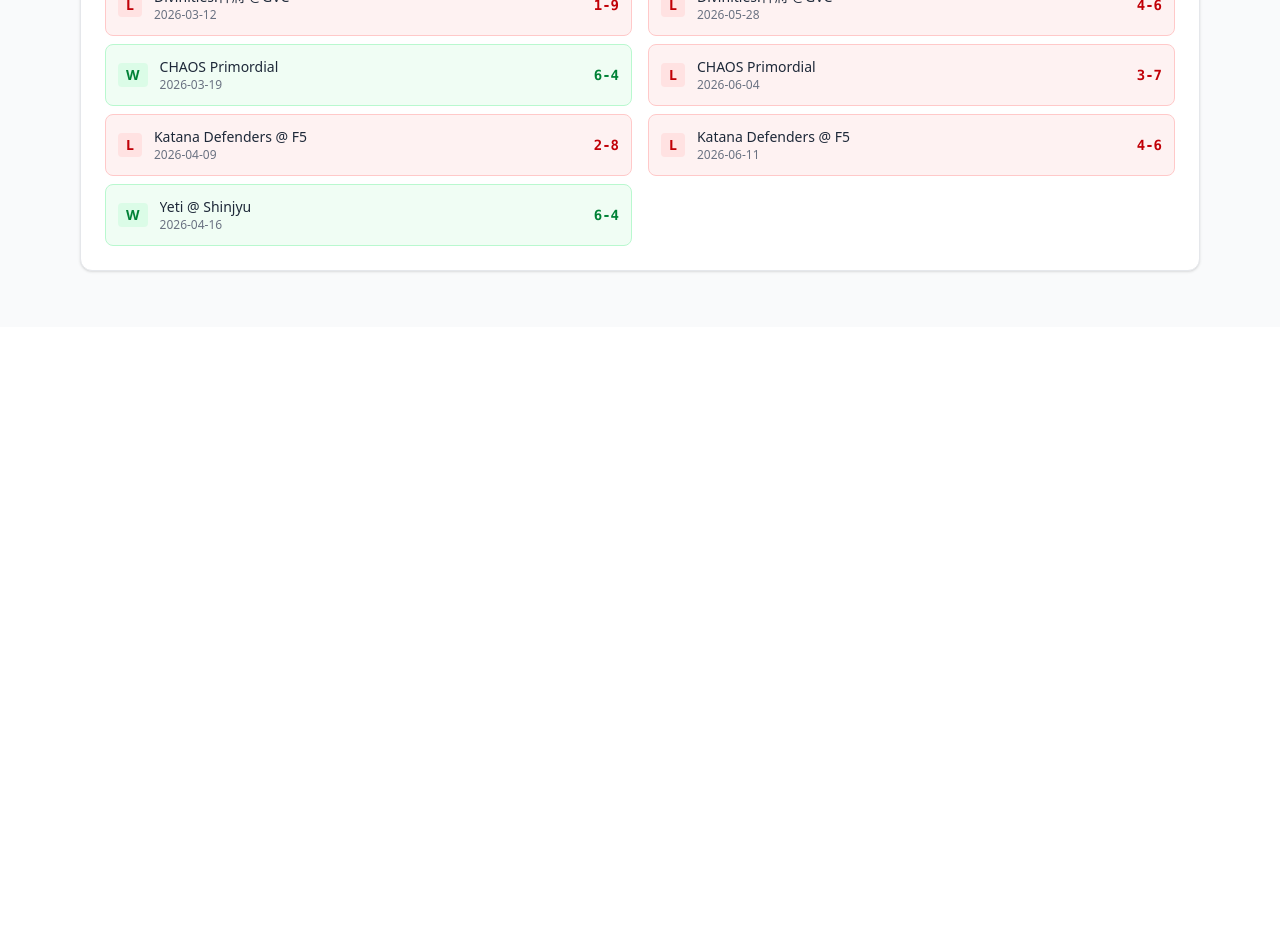
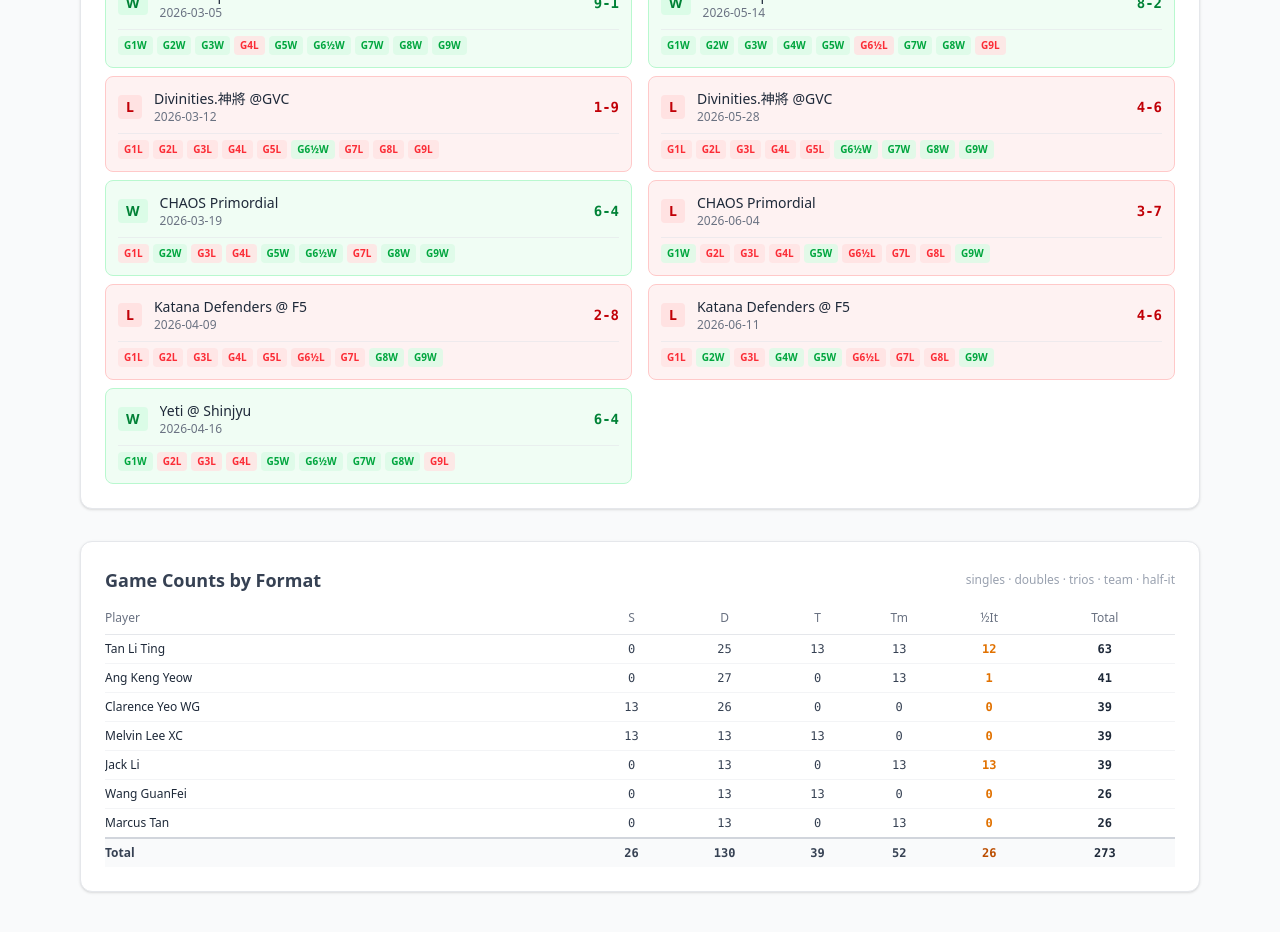
Before and after one commit to angkengyeow/thirstdayatdb, a React (Vite) app in the folder thirstdayatdb/: page / in a window 1280 px wide. Shown: the part 1440-2372 px from the top of the page. Before the commit the page ends 1767 px from the top, so only its background shows below. Built offline with nearby package versions, Linux system fonts and the light colour scheme; no server answers.

Commit message:
Bud run changes (2026-06-13T10:07:56.491Z)

```diff
--- a/thirstdayatdb/src/pages/DashboardPage.tsx
+++ b/thirstdayatdb/src/pages/DashboardPage.tsx
@@ -2,8 +2,9 @@ import { useState, useEffect, useCallback } from 'react';
 import {
   getPlayerDashboardStats, getSessions, hasData, clearAllData,
   populateFromLiveData, updateFromLiveData, getTeamStanding,
-  getUpcomingSessions, buildResponseLink,
+  getUpcomingSessions, buildResponseLink, getGamePerformancesForSession,
 } from '../store';
+import type { GameFormat } from '../types';
 import { seedDemoData } from '../seed';
 import { fetchLiveData } from '../scraper';
 
@@ -110,8 +111,19 @@ export default function DashboardPage() {
     const noteParts = s.notes?.match(/(vs|@)\s+(.+?)\s+\((W|L)\s+(\d+)-(\d+)\)/);
     const opponent = noteParts?.[2] || s.notes || '';
     const score = noteParts ? `${noteParts[4]}-${noteParts[5]}` : '';
+
+    // Per-game breakdown from store
+    const sessionGames = getGamePerformancesForSession(s.id);
+    const gameMap = new Map<number, { won: boolean; format: string }>();
+    for (const g of sessionGames) {
+      const existing = gameMap.get(g.gameId);
+      if (!existing) gameMap.set(g.gameId, { won: g.won, format: g.format });
+    }
+    const gameIds = Array.from(gameMap.keys()).sort((a, b) => a - b);
+
     return (
-      <div className={`flex items-center justify-between p-3 rounded-lg border ${isWin ? 'border-green-200 bg-green-50' : 'border-red-200 bg-red-50'}`}>
+      <div className={`p-3 rounded-lg border ${isWin ? 'border-green-200 bg-green-50' : 'border-red-200 bg-red-50'}`}>
+        <div className="flex items-center justify-between mb-2">
           <div className="flex items-center gap-3 min-w-0">
             <span className={`text-sm font-bold px-2 py-0.5 rounded shrink-0 ${isWin ? 'text-green-700 bg-green-100' : 'text-red-700 bg-red-100'}`}>
               {isWin ? 'W' : 'L'}
@@ -125,6 +137,28 @@ export default function DashboardPage() {
             <span className={`text-sm font-bold font-mono shrink-0 ${isWin ? 'text-green-700' : 'text-red-700'}`}>
               {score}
             </span>
+          )}
+        </div>
+        {gameIds.length > 0 && (
+          <div className="flex flex-wrap gap-1 mt-1.5 pt-1.5 border-t border-gray-200/60">
+            {gameIds.map(gid => {
+              const g = gameMap.get(gid)!;
+              const isHalfIt = g.format === 'half-it';
+              return (
+                <span
+                  key={gid}
+                  className={`text-[10px] font-semibold px-1.5 py-0.5 rounded ${
+                    g.won
+                      ? 'text-green-600 bg-green-100/80'
+                      : 'text-red-500 bg-red-100/80'
+                  }`}
+                  title={g.format}
+                >
+                  G{gid}{isHalfIt ? '½' : ''}{g.won ? 'W' : 'L'}
+                </span>
+              );
+            })}
+          </div>
         )}
       </div>
     );
@@ -351,6 +385,9 @@ export default function DashboardPage() {
         </div>
       )}
 
+      {/* Per-Format Game Counts */}
+      {players.length > 0 && <GameFormatTotals players={players} matchSessions={matchSessions} refresh={refreshKey} />}
+
       </div>
   );
 }
@@ -380,3 +417,99 @@ function TrendArrow({ dir }: { dir: 'up' | 'down' | 'same' }) {
   if (dir === 'down') return <span className="text-red-500 font-bold">↓</span>;
   return null;
 }
+
+/** Per-player game counts by format (singles, doubles, trios, team, half-it) */
+function GameFormatTotals({ players, matchSessions }: { players: any[]; matchSessions: any[]; refresh: number }) {
+  const formatLabels: Record<string, string> = {
+    singles: 'S',
+    doubles: 'D',
+    trios: 'T',
+    team: 'Tm',
+    'half-it': '½It',
+  };
+  const formatOrder = ['singles', 'doubles', 'trios', 'team', 'half-it'] as const;
+
+  const playerFormatCounts = new Map<string, Record<string, number>>();
+  const formatTotals: Record<string, number> = {};
+  for (const fmt of formatOrder) formatTotals[fmt] = 0;
+
+  for (const s of matchSessions) {
+    const games = getGamePerformancesForSession(s.id);
+    for (const g of games) {
+      const pName = players.find(p => p.player.id === g.playerId)?.player.name;
+      if (!pName) continue;
+      if (!playerFormatCounts.has(pName)) {
+        playerFormatCounts.set(pName, Object.fromEntries(formatOrder.map(f => [f, 0])));
+      }
+      playerFormatCounts.get(pName)![g.gameType] = (playerFormatCounts.get(pName)![g.gameType] || 0) + 1;
+      formatTotals[g.gameType] = (formatTotals[g.gameType] || 0) + 1;
+      // Also count half-it format separately
+      if (g.format === 'half-it') {
+        playerFormatCounts.get(pName)!['half-it'] = (playerFormatCounts.get(pName)!['half-it'] || 0) + 1;
+        formatTotals['half-it'] = (formatTotals['half-it'] || 0) + 1;
+      }
+    }
+  }
+
+  const sortedPlayers = [...playerFormatCounts.entries()]
+    .map(([name, counts]) => ({ name, counts }))
+    .sort((a, b) => {
+      const totalA = formatOrder.reduce((s, f) => s + (a.counts[f] || 0), 0);
+      const totalB = formatOrder.reduce((s, f) => s + (b.counts[f] || 0), 0);
+      return totalB - totalA;
+    });
+
+  if (sortedPlayers.length === 0) return null;
+
+  return (
+    <div className="bg-white rounded-xl shadow-sm border border-gray-200 p-6 mb-8">
+      <div className="flex items-center justify-between mb-4">
+        <h2 className="text-lg font-semibold text-gray-700">Game Counts by Format</h2>
+        <span className="text-xs text-gray-400">singles · doubles · trios · team · half-it</span>
+      </div>
+      <div className="overflow-x-auto">
+        <table className="w-full text-left text-xs">
+          <thead>
+            <tr className="border-b border-gray-200 text-gray-500">
+              <th className="pb-2 font-medium">Player</th>
+              {formatOrder.map(f => (
+                <th key={f} className="pb-2 font-medium text-center" title={f}>
+                  {formatLabels[f]}
+                </th>
+              ))}
+              <th className="pb-2 font-medium text-center">Total</th>
+            </tr>
+          </thead>
+          <tbody>
+            {sortedPlayers.map(({ name, counts }) => {
+              const total = formatOrder.reduce((s, f) => s + (counts[f] || 0), 0);
+              return (
+                <tr key={name} className="border-b border-gray-100 hover:bg-gray-50">
+                  <td className="py-1.5 font-medium text-gray-800">{name}</td>
+                  {formatOrder.map(f => (
+                    <td key={f} className={`py-1.5 text-center font-mono ${f === 'half-it' ? 'text-amber-600 font-semibold' : 'text-gray-700'}`}>
+                      {counts[f] || 0}
+                    </td>
+                  ))}
+                  <td className="py-1.5 text-center font-mono font-bold text-gray-800">{total}</td>
+                </tr>
+              );
+            })}
+            {/* Totals row */}
+            <tr className="border-t-2 border-gray-300 bg-gray-50 font-semibold">
+              <td className="py-1.5 text-gray-700">Total</td>
+              {formatOrder.map(f => (
+                <td key={f} className={`py-1.5 text-center font-mono ${f === 'half-it' ? 'text-amber-700 font-bold' : 'text-gray-700'}`}>
+                  {formatTotals[f] || 0}
+                </td>
+              ))}
+              <td className="py-1.5 text-center font-mono font-bold text-gray-800">
+                {formatOrder.reduce((s, f) => s + (formatTotals[f] || 0), 0)}
+              </td>
+            </tr>
+          </tbody>
+        </table>
+      </div>
+    </div>
+  );
+}
```
Lines whose indentation alone changed are shown as unchanged.
